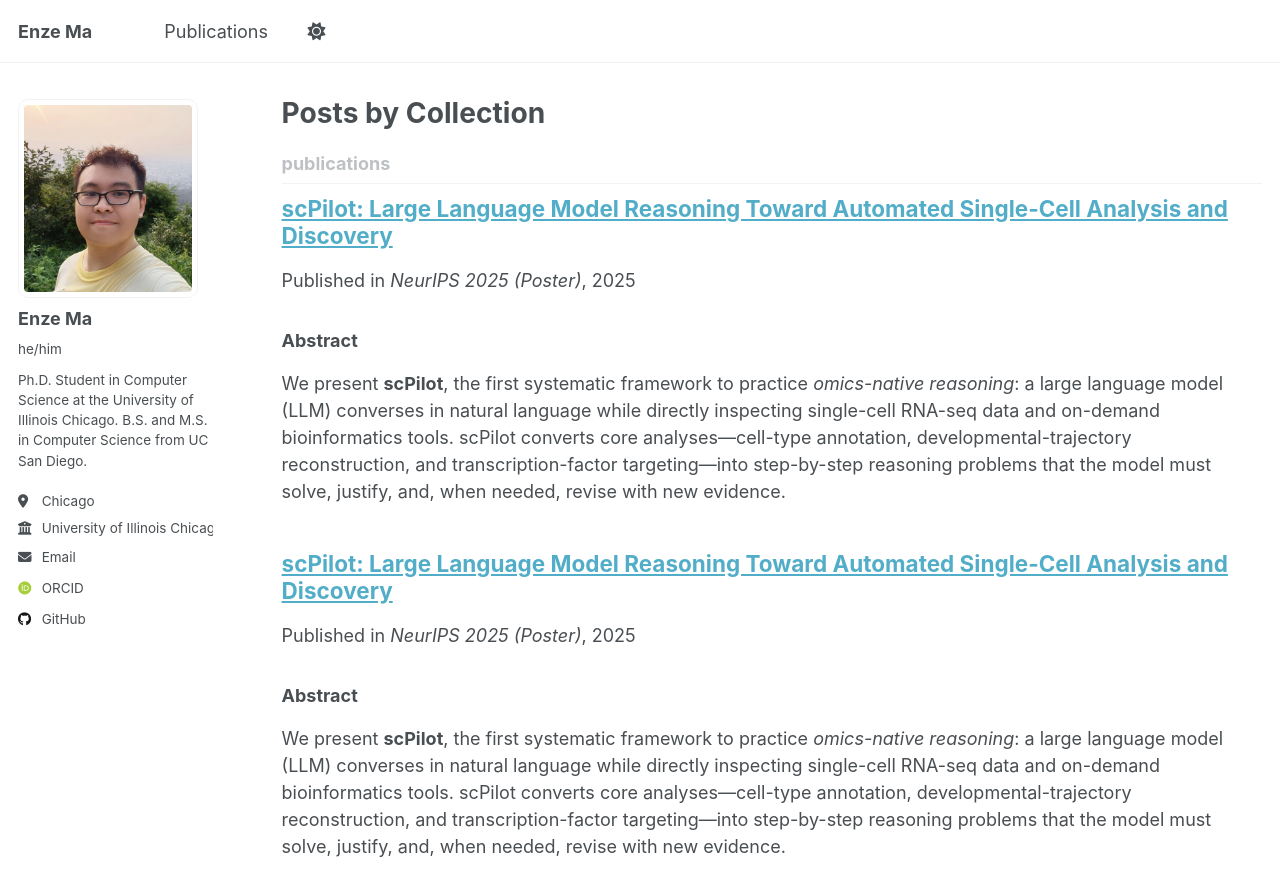
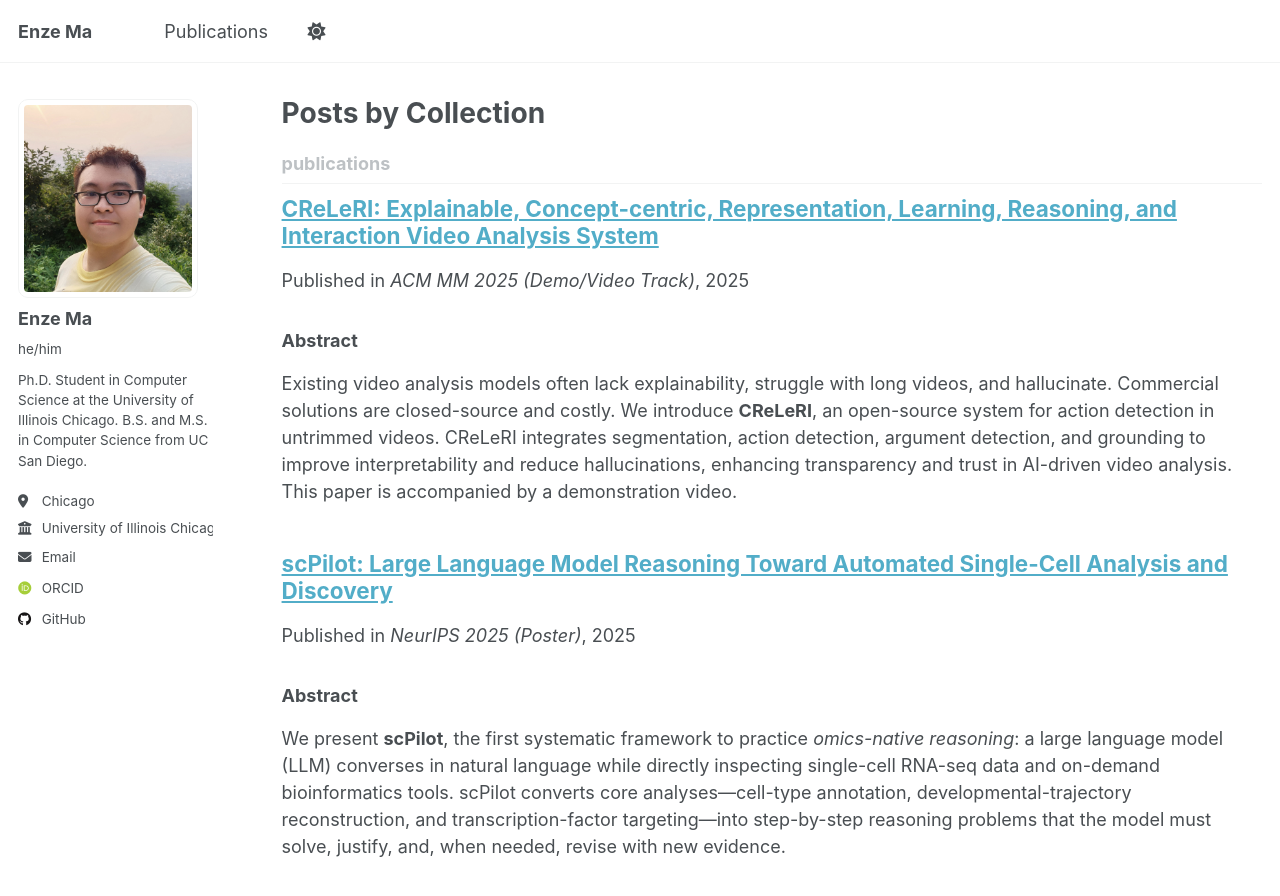
Before and after one commit to sora1998/sora1998.github.io, a Jekyll site: the page built from _pages/collection-archive.html, in a window 1280 px wide and 1199 px high. Shown: the top 896 px of the window. Built offline with Jekyll 4.4.1, drawn with Linux system fonts in a browser that asks for light colours; some web fonts are replaced; a script that is not in the unit is left out.

Commit message:
Update 2025-07-04-creleri.md

```diff
--- a/_publications/2025-07-04-creleri.md
+++ b/_publications/2025-07-04-creleri.md
@@ -1,33 +1,34 @@
 ---
 layout: publication
-title: "scPilot: Large Language Model Reasoning Toward Automated Single-Cell Analysis and Discovery"
+title: "CReLeRI: Explainable, Concept-centric, Representation, Learning, Reasoning, and Interaction Video Analysis System"
 collection: publications
 category: conferences
-permalink: /publication/2025-scpilot
-date: 2025-09-18
-venue: "NeurIPS 2025 (Poster)"
+permalink: /publication/2025-creleri
+date: 2025-07-04
+venue: "ACM MM 2025 (Demo/Video Track)"
 authors:
-  - Yiming Gao
-  - Zhen Wang
-  - Jefferson Chen
-  - Mark Antkowiak
-  - Mengzhou Hu
-  - JungHo Kong
-  - Dexter Pratt
-  - Jieyuan Liu
+  - Michael Francis Perez
+  - Yichi Yang
+  - Yuheng Zha
   - Enze Ma
+  - Danish Nisar Ahmed Tamboli
+  - Haodi Ma
+  - Reza Shahriari
+  - Vyom Pathak
+  - Dzmitry Kasinets
+  - Rohith Venkatakrishnan
+  - Daisy Zhe Wang
+  - Jaime Ruiz
+  - Eric Ragan
   - Zhiting Hu
   - Eric P. Xing
+  - Jun-Yan Zhu
 share: false
 comments: false
 ---
 
 ### Abstract
-We present **scPilot**, the first systematic framework to practice *omics-native reasoning*: a large language model (LLM) converses in natural language while directly inspecting single-cell RNA-seq data and on-demand bioinformatics tools. scPilot converts core analyses—cell-type annotation, developmental-trajectory reconstruction, and transcription-factor targeting—into step-by-step reasoning problems that the model must solve, justify, and, when needed, revise with new evidence.
-
-To measure progress, we release **scBench**, a suite of 9 expertly curated datasets and graders that faithfully evaluate the omics-native reasoning capability of scPilot across different LLMs. Experiments with o1 show that iterative omics-native reasoning lifts average accuracy by 11% for annotation, and Gemini 2.5 Pro cuts trajectory graph-edit distance by 30% vs. one-shot prompting, while revealing systematic failure modes in gene-regulatory prediction.
-
-Grounding LLMs in raw omics yields transparent, auditable analyses and opens a path toward fully automated, interpretable, and scientifically robust single-cell workflows.
+Existing video analysis models often lack explainability, struggle with long videos, and hallucinate. Commercial solutions are closed-source and costly. We introduce **CReLeRI**, an open-source system for action detection in untrimmed videos. CReLeRI integrates segmentation, action detection, argument detection, and grounding to improve interpretability and reduce hallucinations, enhancing transparency and trust in AI-driven video analysis. This paper is accompanied by a demonstration video.
 
 ### Link
-- [PDF](https://openreview.net/pdf?id=Vzi96rTe4w)
+- [PDF](https://openreview.net/pdf?id=auaUkmavvm)
```
